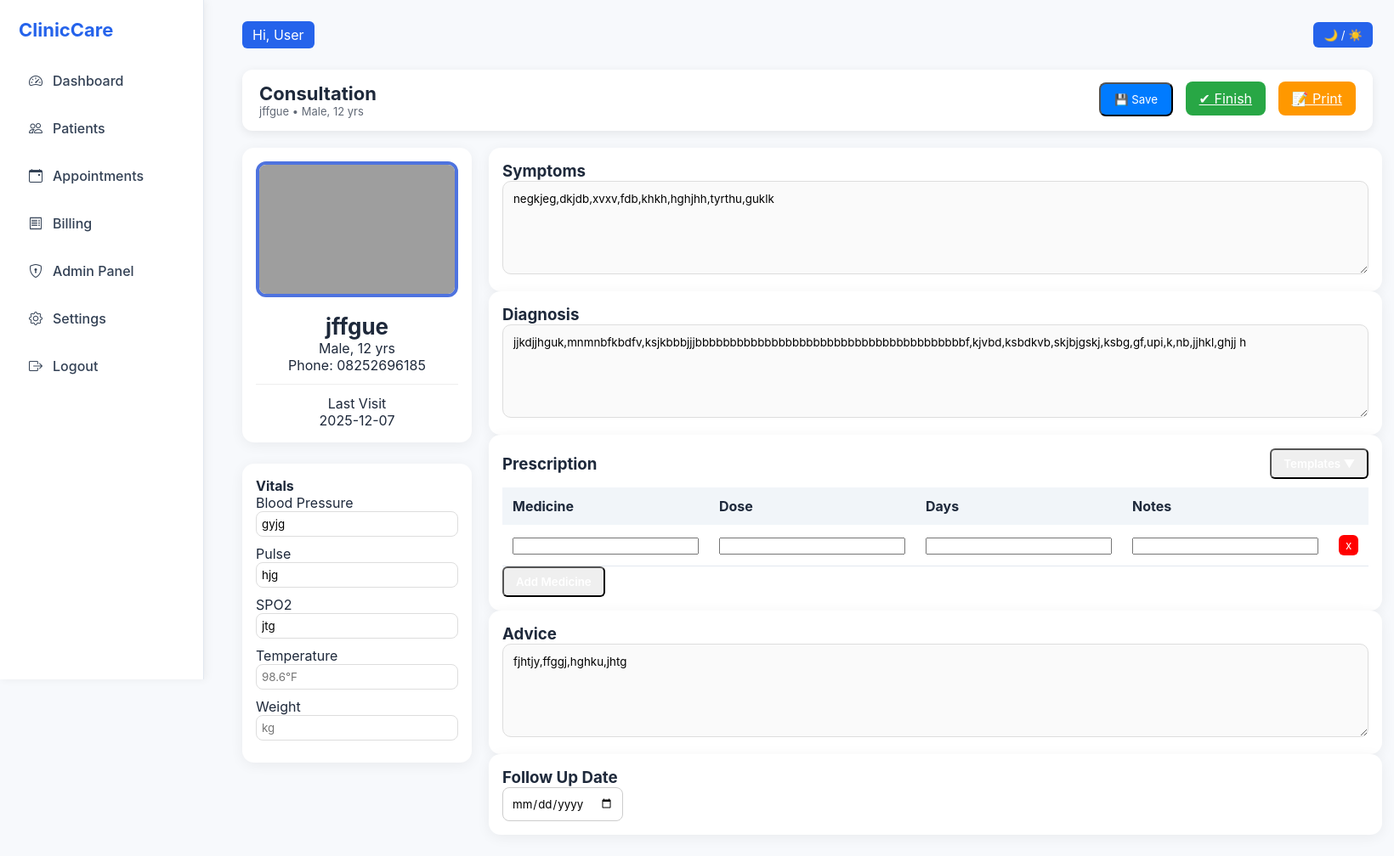
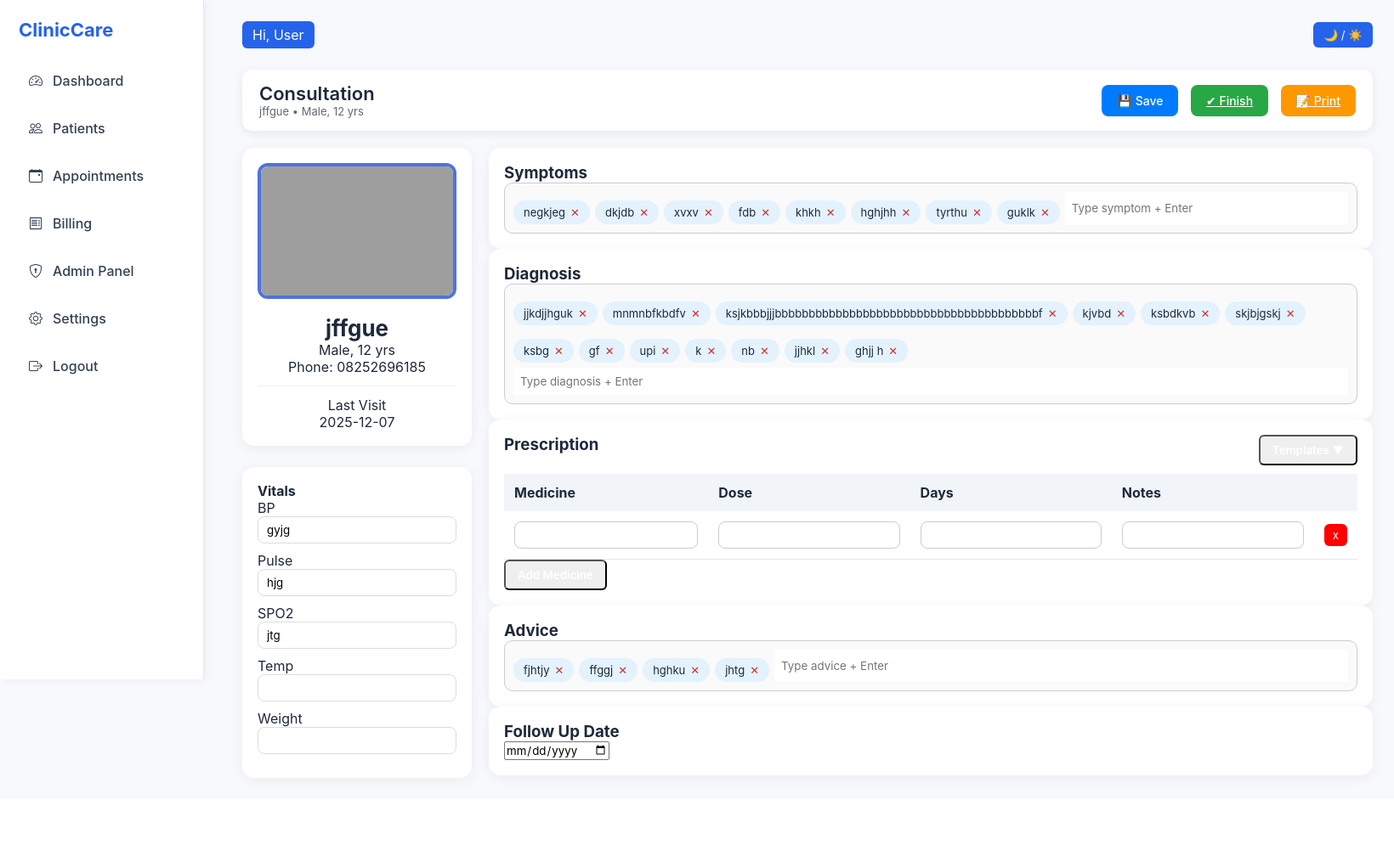
Before and after one commit to Ritikkumar8252/Clinic_app, a Flask app: page /consult/1 in a window 1640 px wide. Shown: the whole page at 85% size. After the commit the page ends 922 px from the top, so only its background shows below. Run offline with Flask 3, Linux system fonts and the light colour scheme; a user stored in the database is signed in; some libraries are stand-ins or nearby versions; grey boxes are pictures that could not be loaded.

Commit message:
update all

```diff
--- /dev/null
+++ b/clinic/static/css/consult.css
@@ -0,0 +1,182 @@
+/* =============================
+      CONSULTATION PAGE ONLY
+   ============================= */
+
+.consult-page {
+    font-family: 'Inter', sans-serif;
+}
+
+/* TOPBAR */
+.consult-page .consult-topbar {
+    background: #ffffff;
+    padding: 15px 20px;
+    margin-bottom: 20px;
+    display: flex;
+    justify-content: space-between;
+    align-items: center;
+    border-radius: 12px;
+    box-shadow: 0 3px 12px rgba(0,0,0,0.08);
+}
+
+.consult-page .top-info h2 {
+    margin: 0;
+    font-size: 22px;
+    font-weight: 600;
+}
+
+.consult-page .top-info p {
+    margin: 0;
+    font-size: 13px;
+    opacity: 0.7;
+}
+
+.consult-page .top-actions a,
+.consult-page .top-actions button {
+    padding: 10px 18px;
+    border-radius: 8px;
+    margin-left: 10px;
+    font-size: 14px;
+    font-weight: 500;
+    border: none;
+}
+
+.consult-page .btn-save { background: #007bff; color: white; }
+.consult-page .btn-complete { background: #28a745; color: white; }
+.consult-page .btn-pres { background: #ff9800; color: white; }
+
+/* MAIN LAYOUT */
+.consult-page .consult-container {
+    display: grid;
+    grid-template-columns: 270px 1fr;
+    gap: 20px;
+}
+
+/* CARDS */
+.consult-page .shadow-card {
+    background: white;
+    padding: 18px;
+    border-radius: 14px;
+    box-shadow: 0 3px 16px rgba(0,0,0,0.06);
+}
+
+/* LEFT PANEL */
+.consult-page .patient-photo {
+    width: 100%;
+    height: 160px;
+    object-fit: cover;
+    border-radius: 12px;
+}
+
+.consult-page .divider {
+    height: 1px;
+    background: #eee;
+    margin: 12px 0;
+}
+
+.consult-page .vital-row {
+    margin-bottom: 10px;
+}
+
+.consult-page .vital-row input {
+    width: 100%;
+    padding: 7px 10px;
+    border-radius: 8px;
+    border: 1px solid #ddd;
+}
+
+/* TAG INPUT SYSTEM */
+.consult-page .tags-wrapper {
+    display: flex;
+    flex-wrap: wrap;
+    gap: 6px;
+    padding: 10px;
+    min-height: 50px;
+    border: 1px solid #ccc;
+    border-radius: 10px;
+    background: #fafafa;
+}
+
+.consult-page .tags {
+    display: flex;
+    gap: 6px;
+    flex-wrap: wrap;
+}
+
+.consult-page .tag {
+    background: #e3f2fd;
+    padding: 6px 12px;
+    border-radius: 20px;
+    display: inline-flex;
+    align-items: center;
+    gap: 6px;
+    font-size: 13px;
+}
+
+.consult-page .tag .remove {
+    cursor: pointer;
+    color: #d32f2f;
+}
+
+.consult-page .tags-input {
+    border: none;
+    outline: none;
+    flex: 1;
+    padding: 8px;
+    min-width: 120px;
+}
+
+/* TABLE */
+.consult-page .med-table input {
+    width: 100%;
+    padding: 7px;
+    border-radius: 8px;
+    border: 1px solid #ccc;
+}
+
+.consult-page .del-btn {
+    background: red;
+    color: white;
+    border: none;
+    padding: 5px 10px;
+    border-radius: 6px;
+    cursor: pointer;
+}
+
+/* TEMPLATE BOX */
+.consult-page .template-box {
+    display: none;
+    background: white;
+    border: 1px solid #ddd;
+    border-radius: 10px;
+    margin-bottom: 10px;
+    width: 260px;
+    box-shadow: 0 2px 6px rgba(0,0,0,0.15);
+    padding: 6px 0;
+}
+
+.consult-page .template-box.show {
+    display: block;
+}
+
+.consult-page .template-item {
+    padding: 10px 14px;
+    cursor: pointer;
+    font-size: 14px;
+}
+
+.consult-page .template-item:hover {
+    background: #f0f2f5;
+}
+
+/* TOAST */
+.consult-page .save-toast {
+    position: fixed;
+    bottom: 20px;
+    right: 20px;
+    background: #4caf50;
+    color: white;
+    padding: 12px 18px;
+    border-radius: 8px;
+    opacity: 0;
+    transition: 0.4s;
+}
--- a/clinic/static/css/dashboard.css
+++ b/clinic/static/css/dashboard.css
@@ -1206,142 +1206,6 @@ tbody tr:hover {
 .tag-cancel { color: #dc3545; font-weight: 600; }
 
 /* -----consultation */
-/* TOPBAR */
-.consult-topbar.enhanced {
-    background: #ffffff;
-    padding: 15px 20px;
-    margin-bottom: 20px;
-    display: flex;
-    justify-content: space-between;
-    border-radius: 12px;
-    box-shadow: 0 3px 12px rgba(0,0,0,0.08);
-}
-
-.top-info h2 {
-    margin: 0;
-    font-size: 22px;
-}
-
-.top-info p {
-    margin: 0;
-    font-size: 13px;
-    opacity: 0.7;
-}
-
-.top-actions a,
-.top-actions button {
-    padding: 10px 16px;
-    border-radius: 8px;
-    margin-left: 10px;
-}
-
-.btn-save { background: #007bff; color: white; }
-.btn-complete { background: #28a745; color: white; }
-.btn-pres { background: #ff9800; color: white; }
-
-/* MAIN LAYOUT */
-.consult-container.upgraded {
-    display: grid;
-    grid-template-columns: 270px 1fr;
-    gap: 20px;
-}
-
-/* CARD STYLE */
-.shadow-card {
-    background: white;
-    padding: 16px;
-    border-radius: 14px;
-    box-shadow: 0 3px 16px rgba(0,0,0,0.06);
-}
-
-/* LEFT SIDE */
-.patient-photo {
-    width: 100%;
-    height: 160px;
-    object-fit: cover;
-    border-radius: 12px;
-}
-
-.divider {
-    height: 1px;
-    background: #eee;
-    margin: 12px 0;
-}
-
-.vital-row {
-    margin-bottom: 10px;
-}
-
-.vital-row input {
-    width: 100%;
-    padding: 6px;
-    border-radius: 8px;
-    border: 1px solid #ddd;
-}
-
-/* TEXT AREAS */
-.input-area {
-    width: 100%;
-    height: 110px;
-    border-radius: 10px;
-    border: 1px solid #ddd;
-    padding: 12px;
-    resize: vertical;
-    background: #fafafa;
-}
-
-/* FOLLOW-UP */
-.followup-input {
-    padding: 10px;
-    border-radius: 8px;
-    border: 1px solid #ccc;
-}
-
-/* TOAST */
-.save-toast {
-    position: fixed;
-    bottom: 20px;
-    right: 20px;
-    background: #4caf50;
-    color: white;
-    padding: 12px 18px;
-    border-radius: 8px;
-    opacity: 0;
-    transition: 0.4s;
-}
-.template-box {
-    display: none;
-    background: white;
-    border: 1px solid #ddd;
-    border-radius: 10px;
-    margin-bottom: 10px;
-    width: 260px;
-    box-shadow: 0 2px 6px rgba(0,0,0,0.15);
-    padding: 6px 0;
-}
-
-.template-box.show {
-    display: block;
-}
-
-.template-item {
-    padding: 10px 14px;
-    cursor: pointer;
-    font-size: 14px;
-}
-
-.template-item:hover {
-    background: #f0f2f5;
-}
-
-.del-btn {
-    background: red;
-    color: white;
-    border: none;
-    padding: 4px 8px;
-    border-radius: 6px;
-    cursor: pointer;
-}
 
 
 /* -----appointment_card */
--- a/clinic/templates/consultation.html
+++ b/clinic/templates/consultation.html
@@ -1,8 +1,12 @@
 {% extends "base.html" %}
 {% block body %}
 
-<!-- ====== TOP ACTION BAR ====== -->
-<div class="consult-topbar enhanced">
+<link rel="stylesheet" href="{{ url_for('static', filename='css/consult.css') }}">
+
+<div class="consult-page">
+
+<!-- TOP BAR -->
+<div class="consult-topbar">
     <div class="top-info">
         <h2>Consultation</h2>
         <p>{{ patient.name }} • {{ patient.gender }}, {{ patient.age }} yrs</p>
@@ -11,111 +15,90 @@
     <div class="top-actions">
         <button class="btn-save" onclick="sendSaveRequest()">💾 Save</button>
         <a class="btn-complete" href="{{ url_for('appointments_bp.complete', id=appt.id) }}">✔ Finish</a>
-
         <a class="btn-pres" target="_blank" href="{{ url_for('appointments_bp.prescription_pdf', id=appt.id) }}">📝 Print</a>
     </div>
 </div>
 
 
-
-<!-- ====== MAIN CONSULTATION UI ====== -->
-<div class="consult-container upgraded">
+<!-- MAIN GRID -->
+<div class="consult-container">
 
     <!-- LEFT PANEL -->
     <div class="patient-side">
-
         <div class="patient-card shadow-card">
             <img src="{{ url_for('static', filename='patient_images/' + patient.image) }}" class="patient-photo">
-
             <h3 class="patient-name">{{ patient.name }}</h3>
             <p class="pt-small">{{ patient.gender }}, {{ patient.age }} yrs</p>
             <p class="pt-small">Phone: {{ patient.phone }}</p>
 
             <div class="divider"></div>
-
             <p class="last-visit-title">Last Visit</p>
-            <p class="last-visit-value">{{ patient.last_visit or "—" }}</p>
+            <p>{{ patient.last_visit or "—" }}</p>
         </div>
 
-        <!-- VITALS -->
         <div class="vitals-card shadow-card">
             <h4>Vitals</h4>
 
-            <div class="vital-row">
-                <label>Blood Pressure</label>
-                <input type="text" id="bp" value="{{ appt.bp or '' }}" placeholder="120/80" onkeyup="autoSave()">
+            <div class="vital-row"><label>BP</label>
+                <input id="bp" value="{{ appt.bp or '' }}" onkeyup="autoSave()">
             </div>
-
-            <div class="vital-row">
-                <label>Pulse</label>
-                <input type="text" id="pulse" value="{{ appt.pulse or '' }}" placeholder="72" onkeyup="autoSave()">
+            <div class="vital-row"><label>Pulse</label>
+                <input id="pulse" value="{{ appt.pulse or '' }}" onkeyup="autoSave()">
             </div>
-
-            <div class="vital-row">
-                <label>SPO2</label>
-                <input type="text" id="spo2" value="{{ appt.spo2 or '' }}" placeholder="98%" onkeyup="autoSave()">
+            <div class="vital-row"><label>SPO2</label>
+                <input id="spo2" value="{{ appt.spo2 or '' }}" onkeyup="autoSave()">
             </div>
-
-            <div class="vital-row">
-                <label>Temperature</label>
-                <input type="text" id="temperature" value="{{ appt.temperature or '' }}" placeholder="98.6°F" onkeyup="autoSave()">
+            <div class="vital-row"><label>Temp</label>
+                <input id="temperature" value="{{ appt.temperature or '' }}" onkeyup="autoSave()">
             </div>
-
-            <div class="vital-row">
-                <label>Weight</label>
-                <input type="text" id="weight" value="{{ appt.weight or '' }}" placeholder="kg" onkeyup="autoSave()">
+            <div class="vital-row"><label>Weight</label>
+                <input id="weight" value="{{ appt.weight or '' }}" onkeyup="autoSave()">
             </div>
         </div>
-
     </div>
 
 
 
-    <!-- MAIN CONSULTATION AREA -->
+    <!-- MAIN CONSULT AREA -->
     <div class="consult-main">
 
         <!-- SYMPTOMS -->
         <div class="box shadow-card">
             <h3>Symptoms</h3>
-            <textarea id="symptoms" class="input-area" onkeyup="autoSave()">{{ appt.symptoms }}</textarea>
+
+            <div class="tags-wrapper" id="symptoms-wrapper">
+                <div class="tags" id="symptoms-tags"></div>
+                <input id="symptoms-input" class="tags-input" placeholder="Type symptom + Enter">
+            </div>
+            <input type="hidden" id="symptoms-hidden" value="{{ appt.symptoms or '' }}">
         </div>
 
         <!-- DIAGNOSIS -->
         <div class="box shadow-card">
             <h3>Diagnosis</h3>
-            <textarea id="diagnosis" class="input-area" onkeyup="autoSave()">{{ appt.diagnosis }}</textarea>
+
+            <div class="tags-wrapper" id="diagnosis-wrapper">
+                <div class="tags" id="diagnosis-tags"></div>
+                <input id="diagnosis-input" class="tags-input" placeholder="Type diagnosis + Enter">
+            </div>
+            <input type="hidden" id="diagnosis-hidden" value="{{ appt.diagnosis or '' }}">
         </div>
 
         <!-- PRESCRIPTION -->
         <div class="box shadow-card">
-
-            <div class="header-row" style="display:flex; justify-content:space-between; align-items:center;">
+            <div class="header-row" style="display:flex; justify-content:space-between;">
                 <h3>Prescription</h3>
-
-                <!-- Template Button -->
-                <button type="button" class="btn grey" onclick="toggleTemplates()">
-                    Templates ▼
-                </button>
+                <button class="btn grey" onclick="toggleTemplates()">Templates ▼</button>
             </div>
 
-            <!-- Template Prescriptions Dropdown -->
             <div id="templateBox" class="template-box">
                 <div class="template-item" onclick="applyTemplate('Fever Standard')">Fever Standard</div>
                 <div class="template-item" onclick="applyTemplate('Viral Infection')">Viral Infection</div>
-                <div class="template-item" onclick="applyTemplate('Cough & Cold')">Cough & Cold</div>
-                <div class="template-item" onclick="applyTemplate('Gastritis')">Gastritis</div>
-                <div class="template-item" onclick="applyTemplate('Diarrhea')">Diarrhea Treatment</div>
             </div>
 
-            <table class="med-table" id="medTable">
+            <table class="med-table">
                 <thead>
-                    <tr>
-                        <th>Medicine</th>
-                        <th>Dose</th>
-                        <th>Days</th>
-                        <th>Notes</th>
-                        <th></th>
-                    </tr>
+                    <tr><th>Medicine</th><th>Dose</th><th>Days</th><th>Notes</th><th></th></tr>
                 </thead>
 
                 <tbody id="medBody">
@@ -124,7 +107,7 @@
                         <td><input name="dose[]"></td>
                         <td><input name="days[]"></td>
                         <td><input name="notes[]"></td>
-                        <td><button onclick="removeRow(this)" class="del-btn">x</button></td>
+                        <td><button class="del-btn" onclick="removeRow(this)">x</button></td>
                     </tr>
                 </tbody>
             </table>
@@ -136,13 +119,20 @@
         <!-- ADVICE -->
         <div class="box shadow-card">
             <h3>Advice</h3>
-            <textarea id="advice" class="input-area" onkeyup="autoSave()">{{ appt.advice }}</textarea>
+
+            <div class="tags-wrapper" id="advice-wrapper">
+                <div class="tags" id="advice-tags"></div>
+                <input id="advice-input" class="tags-input" placeholder="Type advice + Enter">
+            </div>
+
+            <input type="hidden" id="advice-hidden" value="{{ appt.advice or '' }}">
         </div>
+
 
         <!-- FOLLOW-UP -->
         <div class="box shadow-card">
             <h3>Follow Up Date</h3>
-            <input type="date" id="follow_up_date" value="{{ appt.follow_up_date }}" onchange="autoSave()" class="followup-input">
+            <input id="follow_up_date" type="date" value="{{ appt.follow_up_date }}" onchange="autoSave()">
         </div>
 
     </div>
@@ -150,139 +140,172 @@
 </div>
 
 
+<!-- SAVE TOAST -->
+<div id="saveToast" class="save-toast">Saved</div>
 
-<!-- ====== AUTO-SAVE JS ====== -->
+
+
+<!-- ==========================
+        JS SECTION
+============================== -->
+
 <script>
 let saveTimeout;
 
-// auto-save trigger
 function autoSave() {
     clearTimeout(saveTimeout);
-    saveTimeout = setTimeout(sendSaveRequest, 900);
+    saveTimeout = setTimeout(sendSaveRequest, 800);
 }
 
 function sendSaveRequest() {
 
+    const payload = {
+        symptoms: document.getElementById("symptoms-hidden").value,
+        diagnosis: document.getElementById("diagnosis-hidden").value,
+        advice: document.getElementById("advice-hidden").value,
+
+        bp: document.getElementById("bp")?.value || "",
+        pulse: document.getElementById("pulse")?.value || "",
+        spo2: document.getElementById("spo2")?.value || "",
+        temperature: document.getElementById("temperature")?.value || "",
+        weight: document.getElementById("weight")?.value || "",
+        follow_up_date: document.getElementById("follow_up_date")?.value || ""
+    };
+
     fetch(`/autosave/{{ appt.id }}`, {
         method: "POST",
         headers: {"Content-Type": "application/json"},
-        body: JSON.stringify({
-            symptoms: document.getElementById("symptoms").value,
-            diagnosis: document.getElementById("diagnosis").value,
-            prescription: document.getElementById("prescription").value,
-            advice: document.getElementById("advice").value,
-
-            bp: document.getElementById("bp").value,
-            pulse: document.getElementById("pulse").value,
-            spo2: document.getElementById("spo2").value,
-            temperature: document.getElementById("temperature").value,
-            weight: document.getElementById("weight").value,
-
-            follow_up_date: document.getElementById("follow_up_date").value
-        })
+        body: JSON.stringify(payload)
     })
     .then(() => showToast());
 }
 
 function showToast() {
-    const toast = document.getElementById("saveToast");
-    toast.style.opacity = "1";
-    setTimeout(() => toast.style.opacity = "0", 1500);
+    const t = document.getElementById("saveToast");
+    t.style.opacity = "1";
+    setTimeout(() => t.style.opacity = "0", 1200);
 }
 </script>
 
-<!-- SAVE TOAST -->
-<div id="saveToast" class="save-toast">Saved</div>
 
+
+<!-- TAG INPUT SYSTEM -->
 <script>
+function initTagInput(fieldId) {
 
-// TEMPLATE DEFINITIONS
-const templates = {
-    "Fever Standard": [
-        {med: "Paracetamol 650mg", dose: "1-0-1", days: "3", notes: "After food"},
-        {med: "Pantoprazole 40mg", dose: "0-0-1", days: "5", notes: ""}
-    ],
+    const wrapper = document.getElementById(fieldId + "-wrapper");
+    const tagsBox = document.getElementById(fieldId + "-tags");
+    const input = document.getElementById(fieldId + "-input");
+    const hidden = document.getElementById(fieldId + "-hidden");
 
-    "Viral Infection": [
-        {med: "Dolo 650", dose: "1-1-1", days: "3", notes: ""},
-        {med: "Cetrizine 10mg", dose: "0-0-1", days: "5", notes: "Night"}
-    ],
+    // Load old tags
+    if (hidden.value.trim() !== "") {
+        hidden.value.split(",").forEach(t => addTag(t.trim()));
+    }
 
-    "Cough & Cold": [
-        {med: "Montelukast + Levocet", dose: "0-0-1", days: "7", notes: ""},
-        {med: "Cough Syrup", dose: "10ml", days: "5", notes: ""}
-    ],
+    function addTag(text) {
+        if (!text) return;
+        text = text.trim();
+        if (text === "") return;
 
-    "Gastritis": [
-        {med: "Pantoprazole 40mg", dose: "1-0-1", days: "7", notes: ""},
-        {med: "Antacid Gel", dose: "10ml", days: "5", notes: ""}
-    ],
+        const exists = [...tagsBox.children].some(el => el.dataset.val === text);
+        if (exists) return;
 
-    "Diarrhea Treatment": [
-        {med: "ORS Solution", dose: "200ml hourly", days: "2", notes: ""},
-        {med: "Racecadotril", dose: "1-0-1", days: "3", notes: ""}
-    ]
-};
+        const tag = document.createElement("span");
+        tag.className = "tag";
+        tag.dataset.val = text;
 
-// Show/Hide template dropdown
-function toggleTemplates() {
-    document.getElementById("templateBox").classList.toggle("show");
+        tag.innerHTML = `${text} <span class="remove">✕</span>`;
+
+        tag.querySelector(".remove").onclick = () => {
+            tag.remove();
+            updateHidden();
+            autoSave();
+        };
+
+        tagsBox.appendChild(tag);
+        updateHidden();
+        autoSave();
+    }
+
+    function updateHidden() {
+        const values = [...tagsBox.children].map(t => t.dataset.val);
+        hidden.value = values.join(",");
+    }
+
+    input.addEventListener("keydown", (e) => {
+        if (e.key === "Enter" || e.key === ",") {
+            e.preventDefault();
+            addTag(input.value);
+            input.value = "";
+        }
+    });
 }
 
-// Apply template prescriptions
-function applyTemplate(name) {
-    const meds = templates[name];
-
-    let body = document.getElementById("medBody");
-    body.innerHTML = "";
-
-    meds.forEach(item => {
-        let row = document.createElement("tr");
-        row.innerHTML = `
-            <td><input name="medicine[]" value="${item.med}"></td>
-            <td><input name="dose[]" value="${item.dose}"></td>
-            <td><input name="days[]" value="${item.days}"></td>
-            <td><input name="notes[]" value="${item.notes}"></td>
-            <td><button onclick="removeRow(this)" class="del-btn">x</button></td>
-        `;
-        body.appendChild(row);
-    });
-
-    addRow();
-    toggleTemplates();
-}
+initTagInput("symptoms");
+initTagInput("diagnosis");
+initTagInput("advice");
+</script>
 
 
-// ADD ROW
+
+<!-- PRESCRIPTION JS -->
+<script>
 function addRow() {
     let body = document.getElementById("medBody");
-
     let tr = document.createElement("tr");
     tr.innerHTML = `
         <td><input name="medicine[]"></td>
         <td><input name="dose[]"></td>
         <td><input name="days[]"></td>
         <td><input name="notes[]"></td>
-        <td><button onclick="removeRow(this)" class="del-btn">x</button></td>
+        <td><button class="del-btn" onclick="removeRow(this)">x</button></td>
     `;
     body.appendChild(tr);
 }
 
-// REMOVE ROW
 function removeRow(btn) {
     btn.parentNode.parentNode.remove();
 }
 
-// Auto-add new row
-document.addEventListener("input", function(e){
-    let last = document.querySelector("#medBody tr:last-child");
-    if (last.contains(e.target)) {
-        let filled = [...last.querySelectorAll("input")].every(inp => inp.value.trim() !== "");
-        if (filled) addRow();
-    }
-});
+document.getElementById("addRowBtn").onclick = addRow;
 
+function toggleTemplates() {
+    document.getElementById("templateBox").classList.toggle("show");
+}
+
+const templates = {
+    "Fever Standard": [
+        {med:"Paracetamol", dose:"1-0-1", days:"3", notes:"After food"}
+    ],
+    "Viral Infection": [
+        {med:"Dolo 650", dose:"1-1-1", days:"3", notes:""}
+    ]
+};
+
+function applyTemplate(name) {
+    let body = document.getElementById("medBody");
+    body.innerHTML = "";
+
+    templates[name].forEach(item => {
+        let tr = document.createElement("tr");
+        tr.innerHTML = `
+            <td><input name="medicine[]" value="${item.med}"></td>
+            <td><input name="dose[]" value="${item.dose}"></td>
+            <td><input name="days[]" value="${item.days}"></td>
+            <td><input name="notes[]" value="${item.notes}"></td>
+            <td><button class="del-btn" onclick="removeRow(this)">x</button></td>
+        `;
+        body.appendChild(tr);
+    });
+
+    addRow();
+    toggleTemplates();
+}
 </script>
 
 
+
+</div>
+
 {% endblock %}
```
Also changed, not shown: clinic/static/patient_images/IMG-20251204-WA0006.jpg (added), clinic/static/uploads/IMG_20201121_065824-1.jpg (added), instance/site.db.
